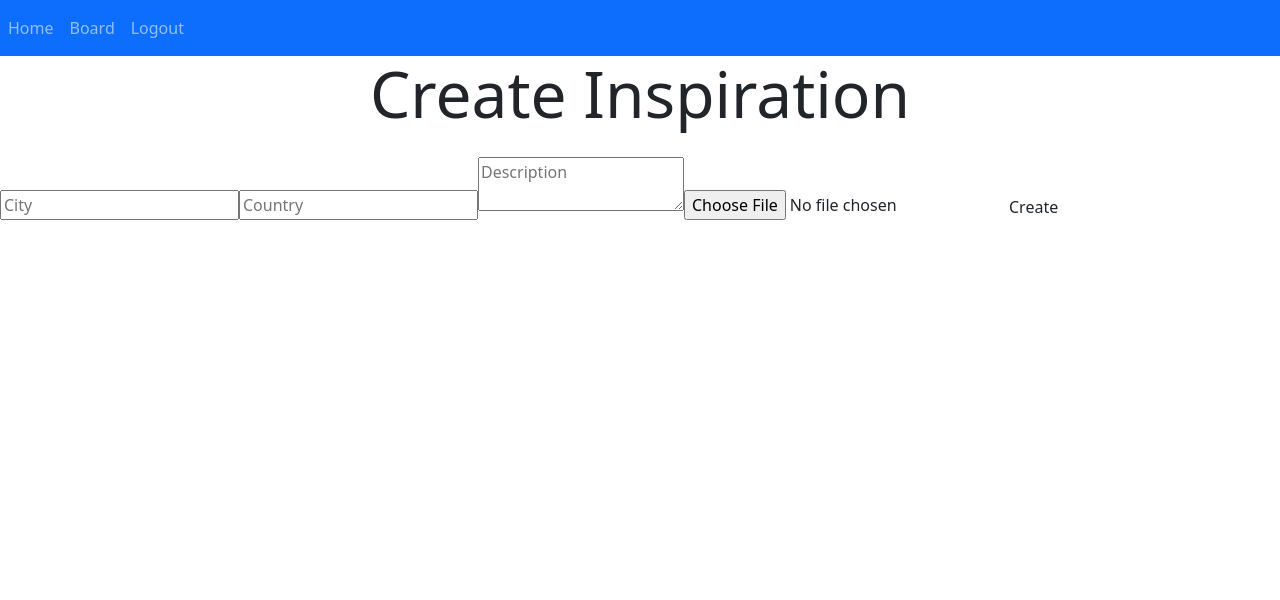
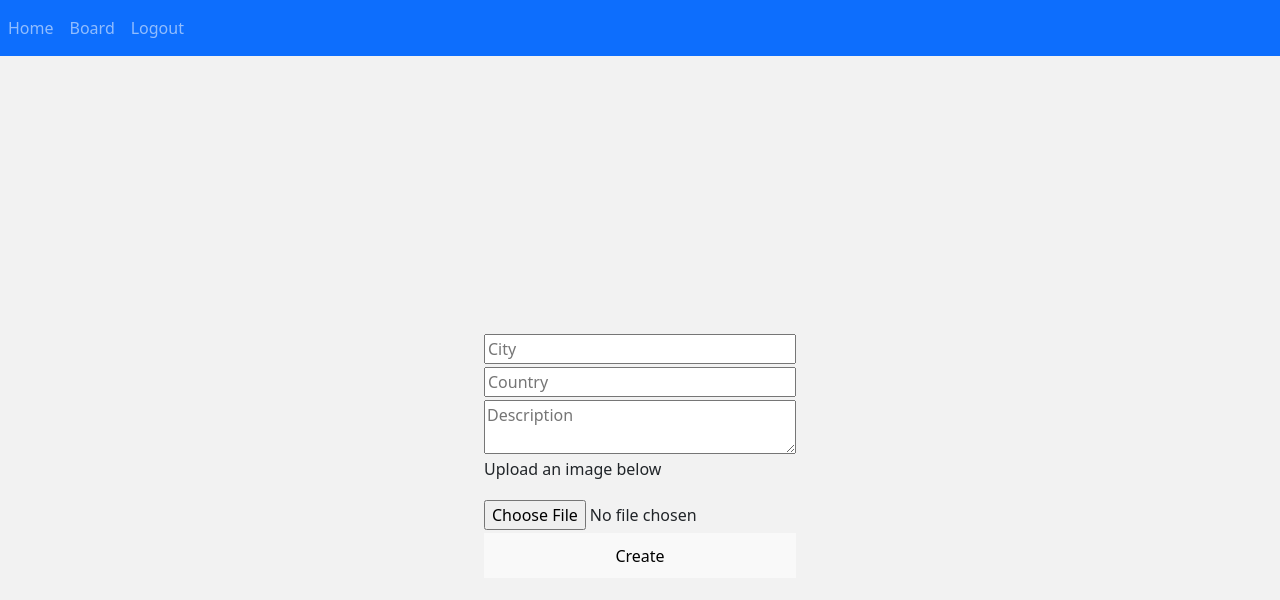
Before and after one commit to aszab1/travelistik, a React (Vite) app in the folder client/: page /home/create in a window 1280 px wide. Shown: the top 600 px of the page. Built offline with nearby package versions, Linux system fonts and the light colour scheme.

Commit message:
added styling to forms

```diff
--- a/client/src/components/InspirationCreate.jsx
+++ b/client/src/components/InspirationCreate.jsx
@@ -1,6 +1,7 @@
 import { useEffect, useState } from "react"
 import ImageUploadField from "./ImageUploadField"
 import { Form, useActionData, useNavigate} from "react-router-dom"
+import { Input, Stack } from '@chakra-ui/react'
 
 export default function InspirationCreate() {
   const res = useActionData()
@@ -22,21 +23,21 @@ export default function InspirationCreate() {
   }
 
   return (
-    <>
-      <h1 className="text-center bold display-3 mb-4">Create Inspiration</h1>
+    <div className="create-div">
       <Form className='form' method="POST">
-        <label hidden htmlFor="city">Name</label>
-        <input type="text" name="city" placeholder='City' />
-        <label hidden htmlFor="country">Country</label>
-        <input type="text" name="country" placeholder='Country' />
+      <Stack spacing={3}>
+      <Input variant='outlined' name="city" placeholder='City' />
+      <Input variant='outlined' name="country" placeholder='Country' />
         <label hidden htmlFor="description">Description</label>
         <textarea name="description" placeholder='Description'></textarea>
+        <p>Upload an image below</p>
         <label hidden htmlFor="image">Image</label>
         <ImageUploadField  value={formData.image} formData={formData} setFormData={setFormData} />
         <input className="upload" type="text" name="image" placeholder='Image' onChange={handleChange} hidden value={formData.image}  />
         {res?.data?.message && <p className='danger bold mt-4'>{res.data.message}</p>}
-        <button className="btn" type="submit">Create</button>
+        <button type="submit">Create</button>
+        </Stack>
       </Form>
-    </>
+      </div>
   )
 }
--- a/client/src/components/InspirationEdit.jsx
+++ b/client/src/components/InspirationEdit.jsx
@@ -1,5 +1,7 @@
-import { useEffect } from "react"
+import { useEffect, useState } from "react"
+import ImageUploadField from "./ImageUploadField"
 import { Form, useActionData, useNavigate, useLoaderData} from "react-router-dom"
+import { Input, Stack } from '@chakra-ui/react'
 
 export default function InspirationEdit() {
   const res = useActionData()
@@ -13,21 +15,30 @@ export default function InspirationEdit() {
     }
   }, [res, navigate])
 
+  const [formData, setFormData] = useState({
+    image: '',
+  })
+
+  function handleChange(e) {
+    setFormData({ ...formData, [e.target.name]: e.target.value })
+  }
+
   return (
-    <>
-      <h1 className="text-center bold display-3 mb-4">Edit Inspiration</h1>
+    <div className="edit-div">
       <Form className='form' method="POST">
-        <label hidden htmlFor="city">Name</label>
-        <input type="text" name="city" placeholder='City' defaultValue={inspiration.city} />
-        <label hidden htmlFor="country">Country</label>
-        <input type="text" name="country" placeholder='Country' defaultValue={inspiration.country}/>
+      <Stack spacing={3}>
+      <Input variant='outlined' name="city" placeholder='City' />
+      <Input variant='outlined' name="country" placeholder='Country' />
         <label hidden htmlFor="description">Description</label>
-        <textarea name="description" placeholder='Description'defaultValue={inspiration.description}></textarea>
+        <textarea name="description" placeholder='Description'></textarea>
+        <p>Upload an image below</p>
         <label hidden htmlFor="image">Image</label>
-        <input type="text" name="image" placeholder='Image' defaultValue={inspiration.image}/>
+        <ImageUploadField  value={formData.image} formData={formData} setFormData={setFormData} />
+        <input className="upload" type="text" name="image" placeholder='Image' onChange={handleChange} hidden value={formData.image}  />
         {res?.data?.message && <p className='danger bold mt-4'>{res.data.message}</p>}
-        <button className="btn" type="submit">Create</button>
+        <button type="submit">Edit</button>
+        </Stack>
       </Form>
-    </>
+      </div>
   )
 }
--- a/client/src/components/Register.jsx
+++ b/client/src/components/Register.jsx
@@ -2,7 +2,7 @@ import { Form, useActionData, useNavigate } from "react-router-dom"
 import { useEffect } from "react"
 import { Input, Stack } from '@chakra-ui/react'
 
-export default function Register(){
+export default function Register() {
   const res = useActionData()
   const navigate = useNavigate()
 
--- a/client/src/main.jsx
+++ b/client/src/main.jsx
@@ -81,7 +81,6 @@ const router = createBrowserRouter(
         path: '/boards',
         element: <Board />,
         loader: getBoards
-
       },
       {
         path: '/boards/:id',
--- /dev/null
+++ b/client/src/styles/components/InspirationCreate.scss
@@ -0,0 +1,17 @@
+.create-div {
+  display: flex;
+  align-items: center;
+  justify-content: center;
+  height: 100vh;
+  background: #f2f2f2;
+}
+
+.create-form {
+  width: 55%;
+}
+
+@media only screen and (max-width: 599px) {
+  .create-form {
+  width: 80%;
+  }
+}
--- /dev/null
+++ b/client/src/styles/components/InspirationEdit.scss
@@ -0,0 +1,17 @@
+.edit-div {
+  display: flex;
+  align-items: center;
+  justify-content: center;
+  height: 100vh;
+  background: #f2f2f2;
+}
+
+.create-form {
+  width: 55%;
+}
+
+@media only screen and (max-width: 599px) {
+  .create-form {
+  width: 80%;
+  }
+}
--- a/client/src/styles/main.scss
+++ b/client/src/styles/main.scss
@@ -5,3 +5,5 @@
 @import './components/SingleInspiration';
 @import './components/Login';
 @import './components/Register.scss';
+@import './components/InspirationCreate.scss';
+@import './components/InspirationEdit.scss';
```
Lines whose indentation alone changed are shown as unchanged.
